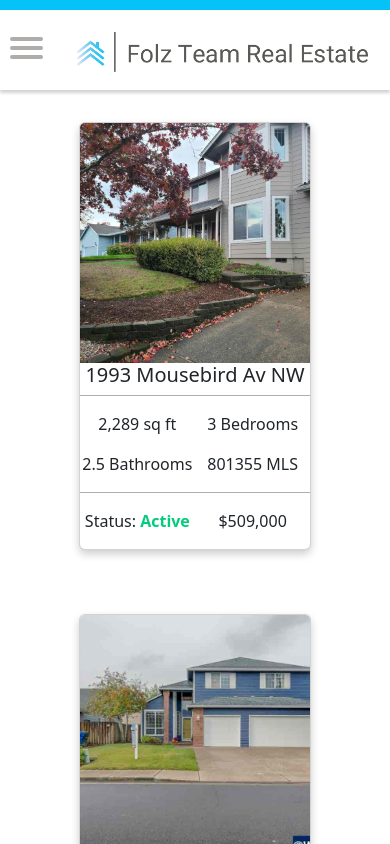
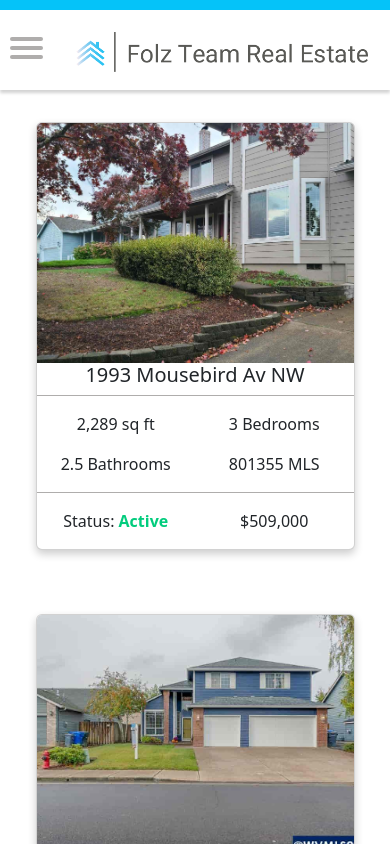
Before and after one commit to morgalorgadingdong/folzteamrealestate-v2, a SvelteKit app: page /listings in a window 390 px wide. Shown: the top 844 px of the page. Built offline with nearby package versions, Linux system fonts and the light colour scheme.

Commit message:
ver 0.96

```diff
--- a/src/routes/blog/BlogCard.svelte
+++ b/src/routes/blog/BlogCard.svelte
@@ -8,7 +8,7 @@
 </script>
 
 
-<a href={'./blog/' + blog.Title} class="col-12 col-md-5 d-lg-none" data-sveltekit-preload-data="hover">
+<a href={'./blog/' + blog.Title} class="col-12 col-md-5 d-lg-none my-3" data-sveltekit-preload-data="hover">
     <div class="col-12 card mx-0">
         <div class="card-body">
             <div class="card-img-top" >
--- a/src/routes/listings/+page.svelte
+++ b/src/routes/listings/+page.svelte
@@ -2,10 +2,9 @@
     import ListingsContainer from "./ListingsContainer.svelte";
 </script>
 
-<section class="col-12 d-flex justify-content-center flex-wrap px-5">
+<section class="col-12 d-flex justify-content-center flex-wrap">
     <!-- <h2 class="text-start">Listings</h2> -->
     <div class="content-container">
         <ListingsContainer />
     </div>
-
 </section>
```
